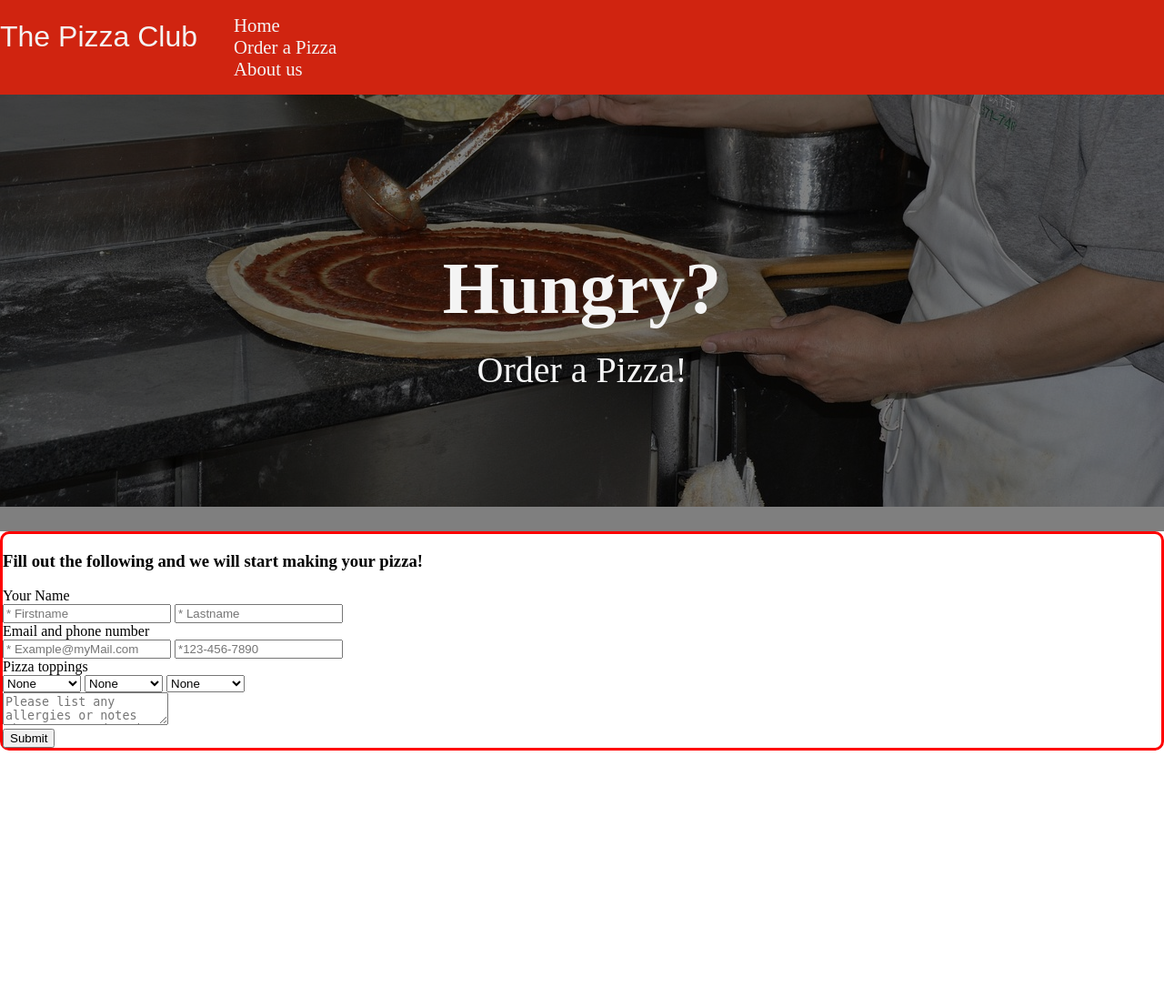
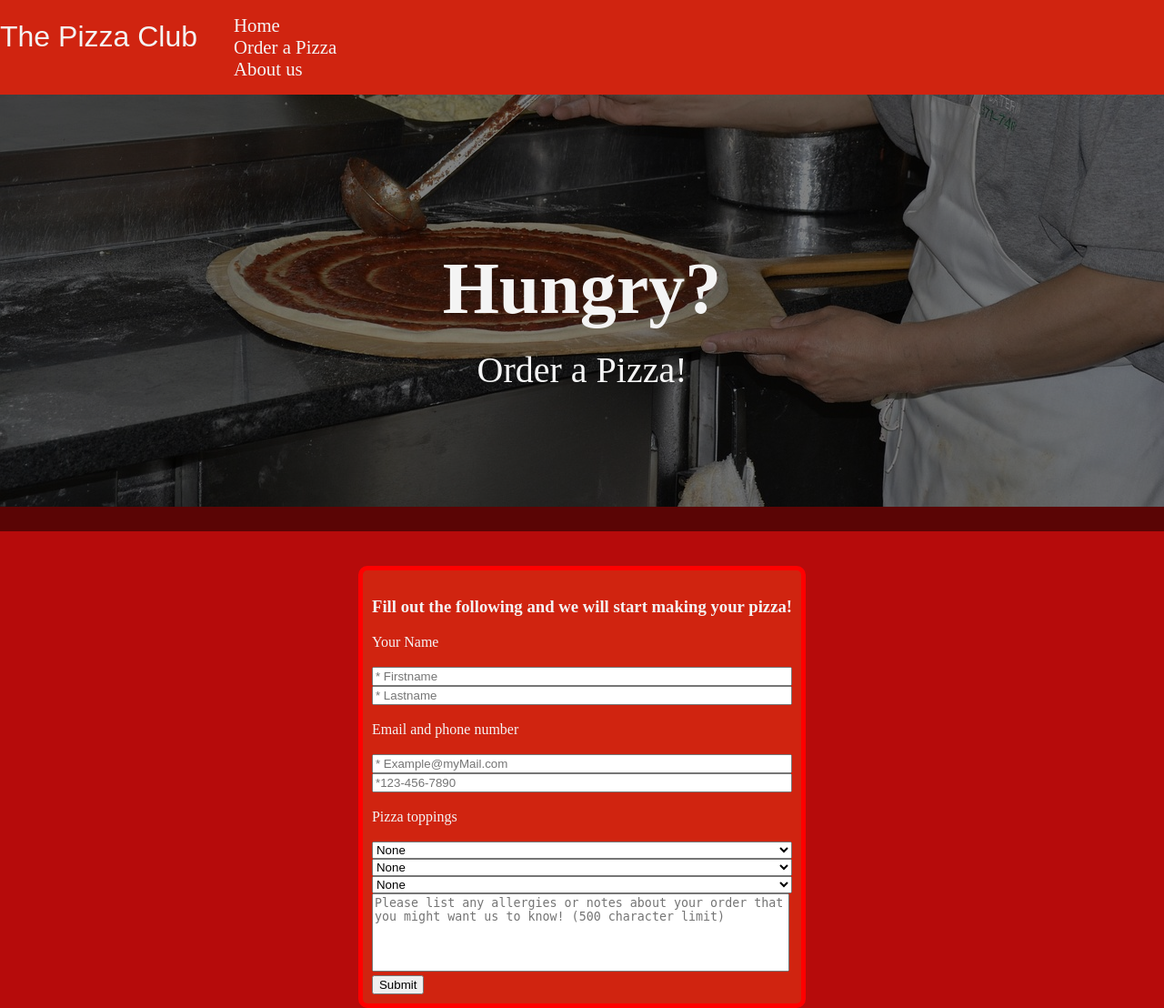
Before and after one commit to LizardWizard5/Assignment1PHP, a PHP site: page / in a window 1280 px wide. Shown: the whole page at 91% size. Before the commit the page ends 825 px from the top, so only its background shows below. Run offline with PHP 8.4, Linux system fonts and the light colour scheme; some web fonts are replaced.

Commit message:
more styling of the form.

```diff
--- a/css/style.css
+++ b/css/style.css
@@ -1,5 +1,6 @@
 body {
     margin: 0;
+    background-color: #b60b0b;
   }
 
 header{
@@ -24,6 +25,8 @@ a{
     text-decoration: none;
     color: #f4f4f4;
     font-size: 130%;
+    transition: all 0.2s;
+    border-width: 0px;
 }
 a:hover{
 
@@ -64,8 +67,33 @@ a:hover{
 
 /*Form stuff*/
 .table{
+    display: flex;
+    justify-content: center;
+    flex-flow: row;
+    padding-top: 3%;
+}
+.table form{
     border: red;
     border-style: solid;
-    border-radius: 10px
+    border-radius: 10px;
+    padding: 10px;
+    border-width: 5px;
+    background-color: #d02410;
+}
+.table form>section{
+    display: flex;
+    flex-direction: column;
+}
+.table textarea{
+    resize: none;
+    width: 98%;
+    height: 10vh;
+}
+#table-p{
+    text-align: center;
+    color: #f4f4f4;
+}
 
+.table label, h3{
+    color: #f4f4f4;
 }
--- a/index.PHP
+++ b/index.PHP
@@ -69,7 +69,7 @@
     <input type="submit">
 
     </form>
-
+    </div>
       <?php
             require_once('database.php');
 
@@ -84,7 +84,6 @@
               $notes = $database -> sanitize(($_POST['notes']));
               $response = $database ->sendData($fName, $lName, $pNumber, $email, $topping1, $topping2, $topping3, $notes);//goes to the sendData function belonging to the database object to send
               if($response){
-                //add proper order complete message
                 $words = "";
                 for($x = 1; $x<=3; $x+=1){
                   if($_POST['topping-'.$x] !=="none" && $x >= 3)
@@ -93,7 +92,7 @@
                     $words = $words ." ".$_POST['topping-'.$x].",";
                   }
                 }
-                echo"<p>Your pizza   with ".$words." has been orderderd</p>";
+                echo"<p id='table-p'>Your pizza with ".$words." has been orderderd!</p>";
               }
               else
                 echo "<p>Hmm... It seems there is an issue with submitting the order, make sure you entered all the boxes properly. There could also be a problem on our end.</p>";
@@ -101,6 +100,6 @@
 
           ?>
 
-    </div>
+
   </body>
 </html>
```
